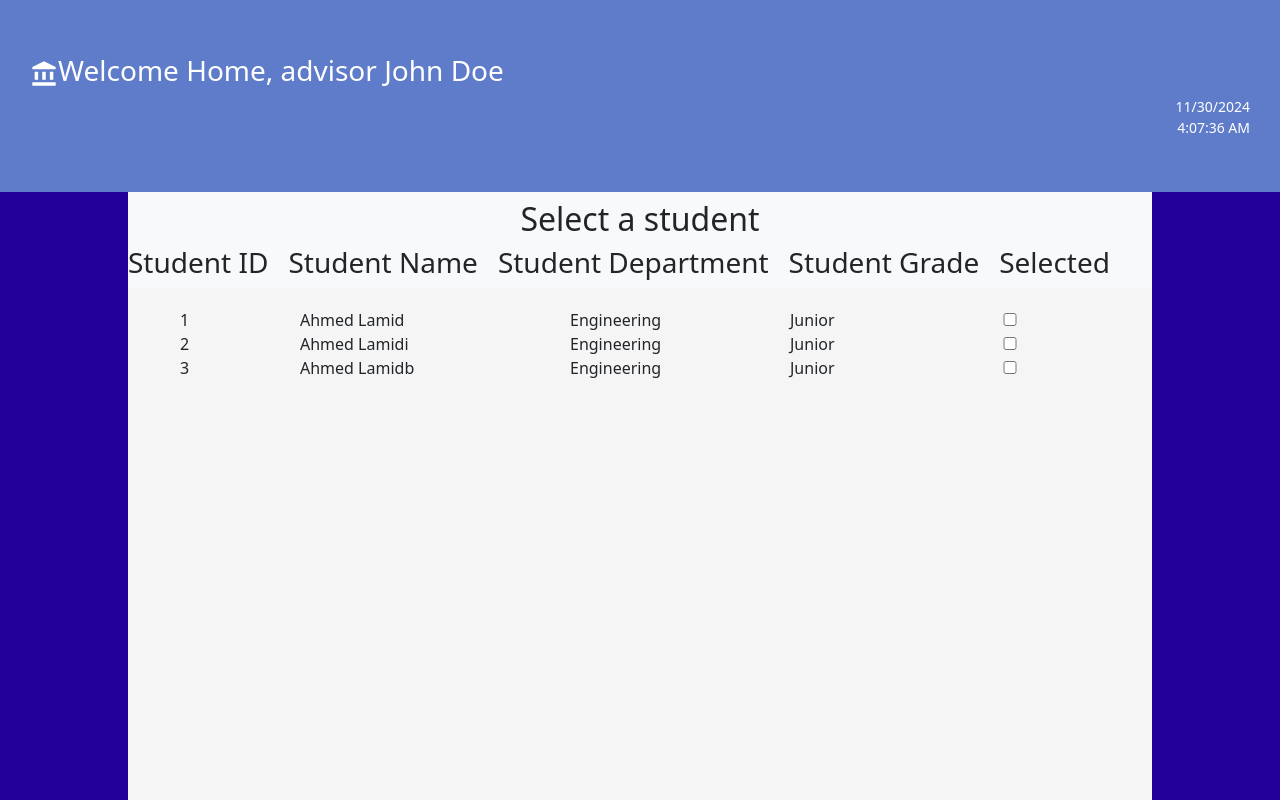
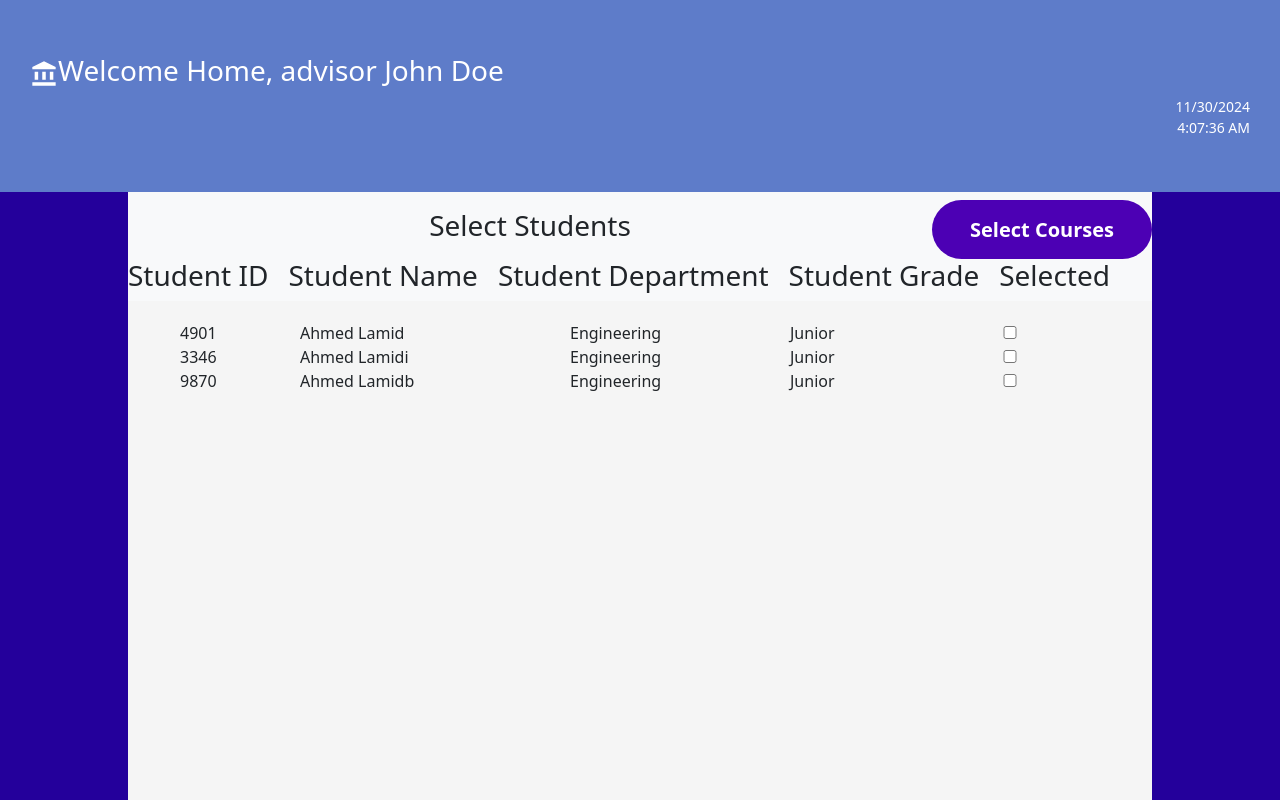
Before and after one commit to ahmedlamidi/Software_Engineering, a React (Vite) app: page /add_course in a window 1280 px wide. Shown: the top 800 px of the page. Built offline with nearby package versions, Linux system fonts and the light colour scheme.

Commit message:
Add error pop up

```diff
--- a/src/Add_course/Home.css
+++ b/src/Add_course/Home.css
@@ -101,3 +101,24 @@
   justify-content: flex-start;
   gap: 50px;
 }
+
+.error-popup {
+  position: fixed;
+  top: 0;
+  left: 0;
+  width: 100%;
+  height: 100%;
+  background: rgba(0, 0, 0, 0.5); /* Semi-transparent background */
+  display: flex;
+  align-items: center;
+  justify-content: center;
+  z-index: 1000;
+}
+
+.error-popup-content {
+  background: white;
+  padding: 20px;
+  border-radius: 10px;
+  text-align: center;
+  box-shadow: 0 4px 8px rgba(0, 0, 0, 0.2);
+}
--- a/src/Add_course/Home.tsx
+++ b/src/Add_course/add_course.tsx
@@ -11,15 +11,19 @@ interface Item {
   checked: boolean;
 }
 
+
 const HomeAdvisor: React.FC = () => {
   const navigate = useNavigate();
   const [currentTime, setCurrentTime] = useState<Date>(new Date());
   const [items, setItems] = useState<Item[]>([
-    { id: 1, student_name: "Ahmed Lamid", student_grade:"Junior", student_department:"Engineering", checked: false },
-    {  id: 2, student_name: "Ahmed Lamidi", student_grade:"Junior", student_department:"Engineering", checked: false },
-    {  id: 3, student_name: "Ahmed Lamidb", student_grade:"Junior", student_department:"Engineering", checked: false  },
+    { id: 4901, student_name: "Ahmed Lamid", student_grade:"Junior", student_department:"Engineering", checked: false },
+    {  id: 3346, student_name: "Ahmed Lamidi", student_grade:"Junior", student_department:"Engineering", checked: false },
+    {  id: 9870, student_name: "Ahmed Lamidb", student_grade:"Junior", student_department:"Engineering", checked: false  },
   ]);
+  const HandleSubmit = () =>{
+    navigate("/advisor");
 
+}
   const handleItemChange = (id: number): void => {
     setItems((prevItems) =>
       prevItems.map((item) =>
@@ -55,9 +59,13 @@ const HomeAdvisor: React.FC = () => {
 
       {/* Main Content */}
       <div className="body-container">
-      <div style={{ display: "flex", alignItems: "center", justifyContent: "center" }}>
-          <h2>Select a student</h2>
-      </div>
+      <div style={{ display: "flex", justifyContent: "space-between", alignItems: "center" }}>
+          <div style={{ marginLeft: "auto", marginRight: "auto" }}>
+            <h3>Select Students</h3>
+         </div>
+
+        <div className="submit" onClick={HandleSubmit}>Select Courses </div>
+</div>
       <div style={{ display: "flex", alignItems: "left", justifyContent: "left", gap: "20px" }}>
         <h3>Student ID</h3>
         <h3>Student Name</h3>
--- /dev/null
+++ b/src/Add_course/add_students.tsx
@@ -0,0 +1,140 @@
+import "./Home.css";
+import React, { useState, useEffect } from "react";
+import { MdAccountBalance } from "react-icons/md";
+import { useNavigate } from "react-router-dom";
+
+interface Item {
+  id: number;
+  student_name: string;
+  student_department:string;
+  student_grade:string;
+  checked: boolean;
+}
+
+
+const HomeAdvisor: React.FC = () => {
+
+  const ErrorPopup = ({ message, onClose }) => {
+    return (
+      <div className="error-popup">
+        <div className="error-popup-content">
+          <p>{message}</p>
+          <button onClick={onClose}>Close</button>
+        </div>
+      </div>
+    );
+  };
+  const navigate = useNavigate();
+  const [currentTime, setCurrentTime] = useState<Date>(new Date());
+  const [items, setItems] = useState<Item[]>([
+    { id: 4901, student_name: "Ahmed Lamid", student_grade:"Junior", student_department:"Engineering", checked: false },
+    {  id: 3346, student_name: "Ahmed Lamidi", student_grade:"Junior", student_department:"Engineering", checked: false },
+    {  id: 9870, student_name: "Ahmed Lamidb", student_grade:"Junior", student_department:"Engineering", checked: false  },
+  ]);
+  const anyItemChecked = items.some((item) => item.checked);
+  const [showErrorPopup, setShowErrorPopup] = useState(false);
+
+  const HandleSubmit = () =>{
+    if(anyItemChecked){
+    navigate("/advisor", { state: items});
+    }
+    else{
+      setShowErrorPopup(true);
+    }
+}
+
+const handleCloseErrorPopup = () => {
+  setShowErrorPopup(false);
+};
+
+const HandleError = () =>{
+
+  navigate("/add_course");
+}
+  const handleItemChange = (id: number): void => {
+    setItems((prevItems) =>
+      prevItems.map((item) =>
+        item.id === id ? { ...item, checked: !item.checked } : item
+      )
+    );
+  };
+
+  useEffect(() => {
+    const intervalId = setInterval(() => {
+      setCurrentTime(new Date());
+    }, 1000);
+    return () => clearInterval(intervalId);
+  }, []);
+
+  const advisorName: string = "John Doe"; // Replace with dynamic data if needed
+  const date: string = currentTime.toLocaleDateString();
+  const time: string = currentTime.toLocaleTimeString();
+
+  return (
+    <div className="bg-light">
+      {/* Header Section */}
+      <div className="header-container">
+        <header className="text-white py-4">
+          <div className="ahmed-left h3 font-weight-bold">
+            <MdAccountBalance />
+            Welcome Home, advisor {advisorName}
+          </div>
+          <div className="ahmed-right small">{date}</div>
+          <div className="ahmed-right small">{time}</div>
+        </header>
+      </div>
+
+      {/* Main Content */}
+      <div className="body-container">
+      <div style={{ display: "flex", justifyContent: "space-between", alignItems: "center" }}>
+          <div style={{ marginLeft: "auto", marginRight: "auto" }}>
+            <h3>Select Students</h3>
+         </div>
+
+        <div className="submit" onClick={HandleSubmit}>Select Courses </div>
+        {showErrorPopup && (
+        <ErrorPopup
+          message="Please select at least one item!"
+          onClose={handleCloseErrorPopup}
+        />
+      )}
+</div>
+      <div style={{ display: "flex", alignItems: "left", justifyContent: "left", gap: "20px" }}>
+        <h3>Student ID</h3>
+        <h3>Student Name</h3>
+        <h3>Student Department</h3>
+        <h3>Student Grade</h3>
+        <h3>Selected</h3>
+      </div>
+        <div className="custom-container">
+        <ul>
+          {items.map((item) => (
+            <li
+              key={item.id}
+              style={{
+                display: "grid",
+                gridTemplateColumns: "100px 250px 200px 100px 200px", // Adjust widths
+                alignItems: "center",
+                gap: "20px",
+              }}
+            >
+              <label>{item.id}</label>
+              <label>{item.student_name}</label>
+              <label>{item.student_department}</label>
+              <label>{item.student_grade}</label>
+              <input
+                type="checkbox"
+                checked={item.checked}
+                onChange={() => handleItemChange(item.id)}
+              />
+            </li>
+          ))}
+          </ul>
+
+        </div>
+      </div>
+    </div>
+  );
+};
+
+export default HomeAdvisor;
--- a/src/App.tsx
+++ b/src/App.tsx
@@ -9,7 +9,7 @@ import Signup from './Login/Signup';
 import HomeAdvisor from './Home_Advisor/Home';
 import HomeAdmin from './Home_Admin/Home';
 import DataTable from './Components/DataTable';
-import AddCourse from './Add_course/Home';
+import AddCourse from './Add_course/add_students';
 
 
 function App() {
```
